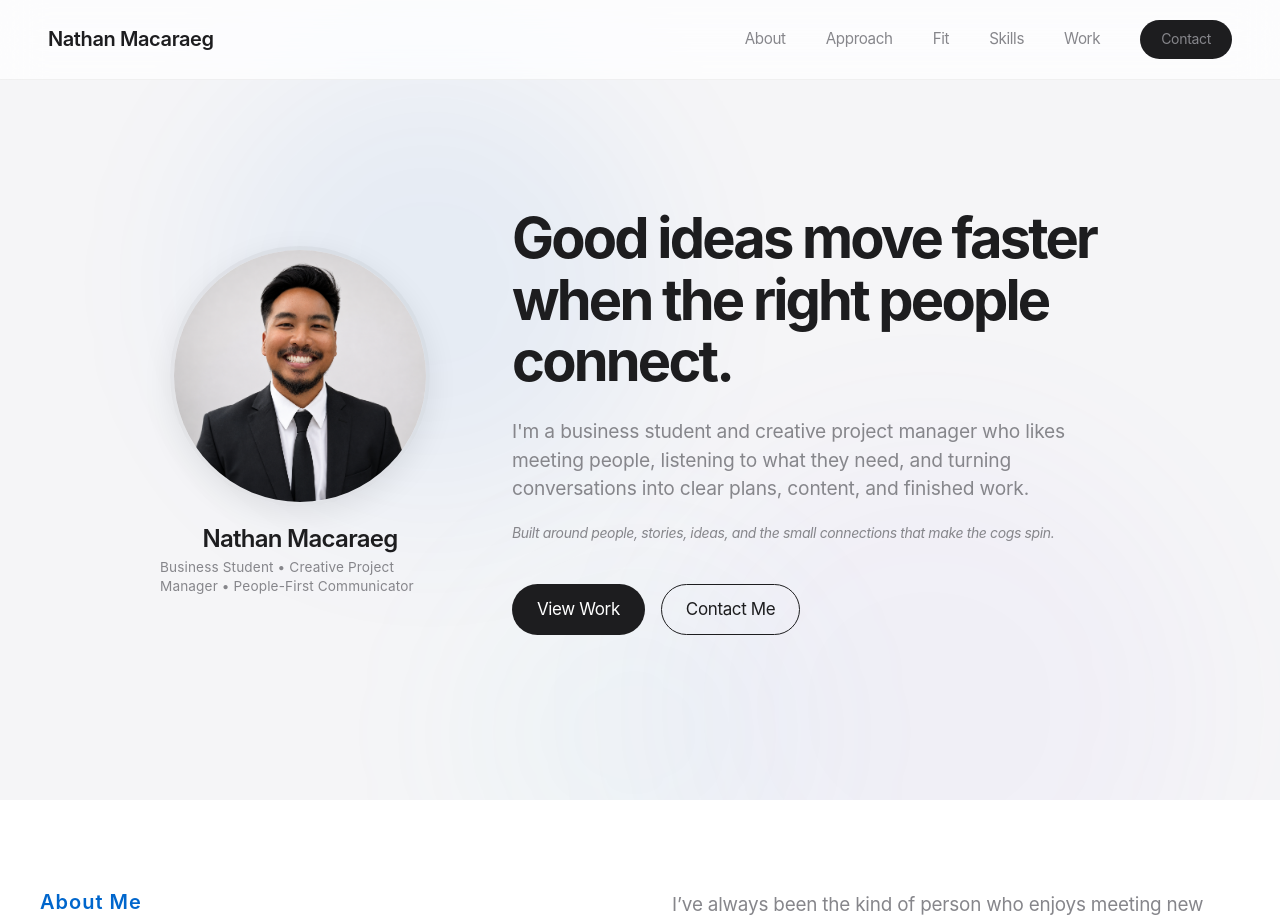
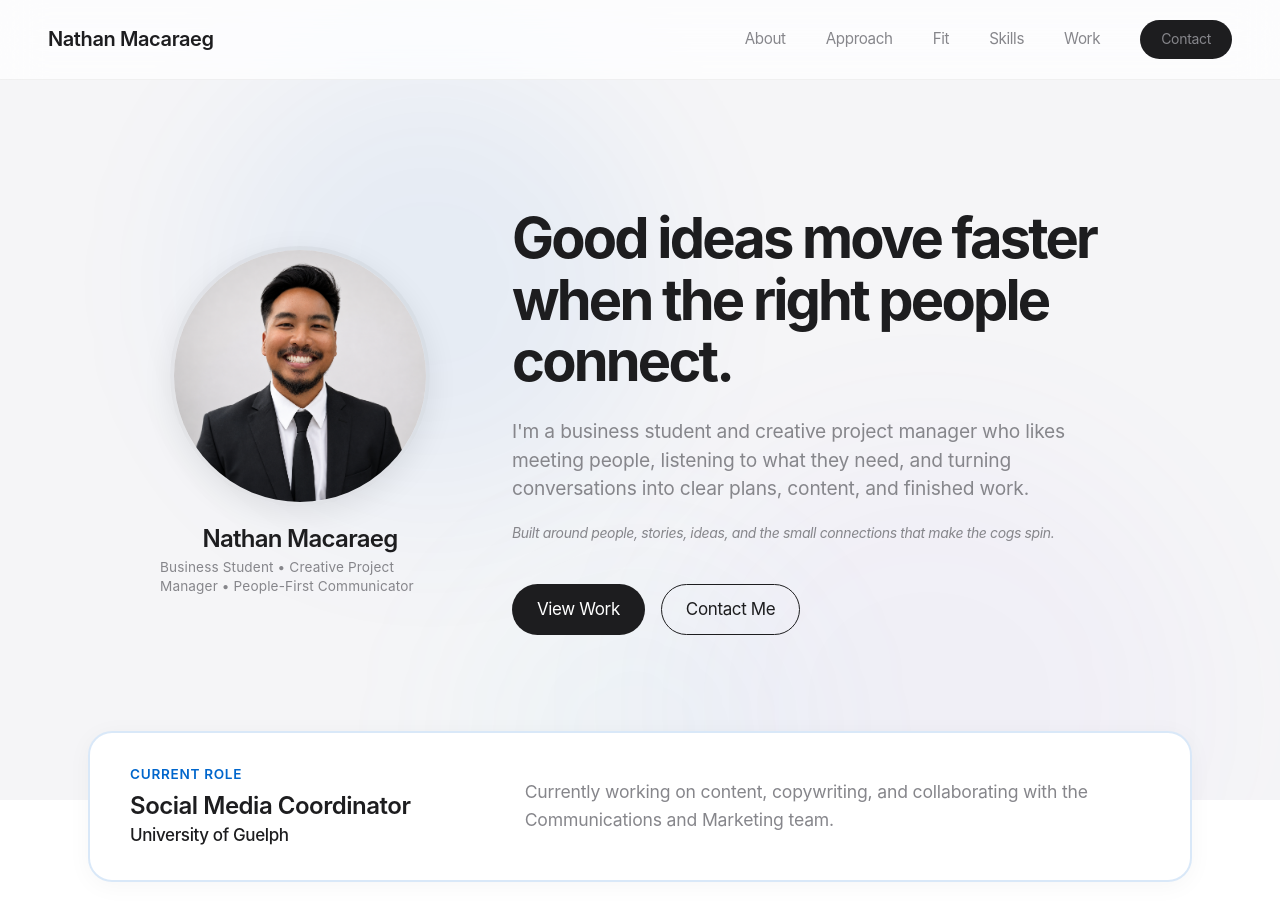
Before and after one commit to nathanmacaraeg/nate, a React (Vite) app: page / in a window 1280 px wide. Shown: the top 922 px of the page. Built offline with nearby package versions, Linux system fonts and the light colour scheme.

Commit message:
Add Current Role section

```diff
--- a/src/App.jsx
+++ b/src/App.jsx
@@ -1,6 +1,7 @@
 import React, { useEffect } from 'react';
 import Navigation from './components/portfolio/Navigation';
 import HeroSection from './components/portfolio/HeroSection';
+import CurrentRoleSection from './components/portfolio/CurrentRoleSection';
 import AboutSection from './components/portfolio/AboutSection';
 import CogsSection from './components/portfolio/CogsSection';
 import IndustriesSection from './components/portfolio/IndustriesSection';
@@ -53,6 +54,7 @@ export default function App() {
       <Navigation />
       <main style={{ paddingTop: '80px' }}>
         <HeroSection />
+        <CurrentRoleSection />
         <AboutSection />
         <CogsSection />
         <IndustriesSection />
--- /dev/null
+++ b/src/components/portfolio/CurrentRoleSection.jsx
@@ -0,0 +1,20 @@
+import React from 'react';
+
+export default function CurrentRoleSection() {
+  return (
+    <section className="container reveal" style={{ paddingBottom: '6rem', marginTop: '-2rem' }}>
+      <div className="card" style={{ padding: '2rem 2.5rem', display: 'flex', alignItems: 'center', gap: '2rem', flexWrap: 'wrap', border: '2px solid rgba(0, 102, 204, 0.15)' }}>
+        <div style={{ flex: '1 1 250px' }}>
+          <div style={{ fontSize: '0.85rem', fontWeight: 600, color: 'var(--accent)', textTransform: 'uppercase', letterSpacing: '0.05em' }}>Current Role</div>
+          <h3 style={{ fontSize: '1.5rem', fontWeight: 600, marginTop: '0.5rem', marginBottom: '0.25rem' }}>Social Media Coordinator</h3>
+          <div style={{ color: 'var(--ink)', fontWeight: 500 }}>University of Guelph</div>
+        </div>
+        <div style={{ flex: '2 1 400px' }}>
+          <p className="text-sub" style={{ margin: 0, fontSize: '1.1rem', lineHeight: '1.6' }}>
+            Currently working on content, copywriting, and collaborating with the Communications and Marketing team.
+          </p>
+        </div>
+      </div>
+    </section>
+  );
+}
```
